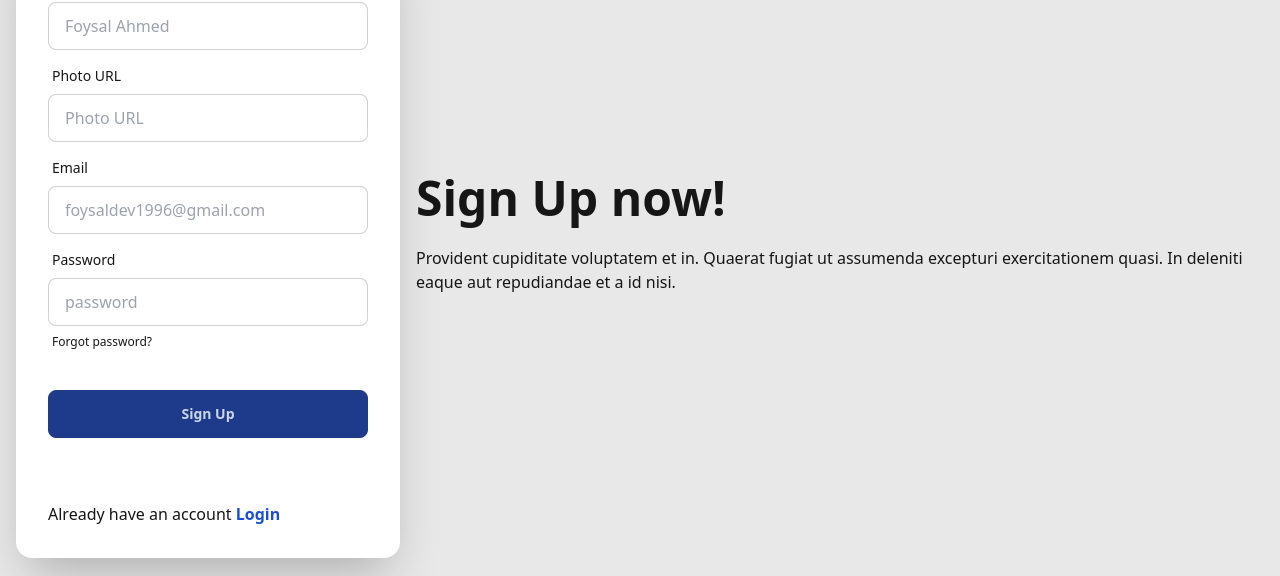
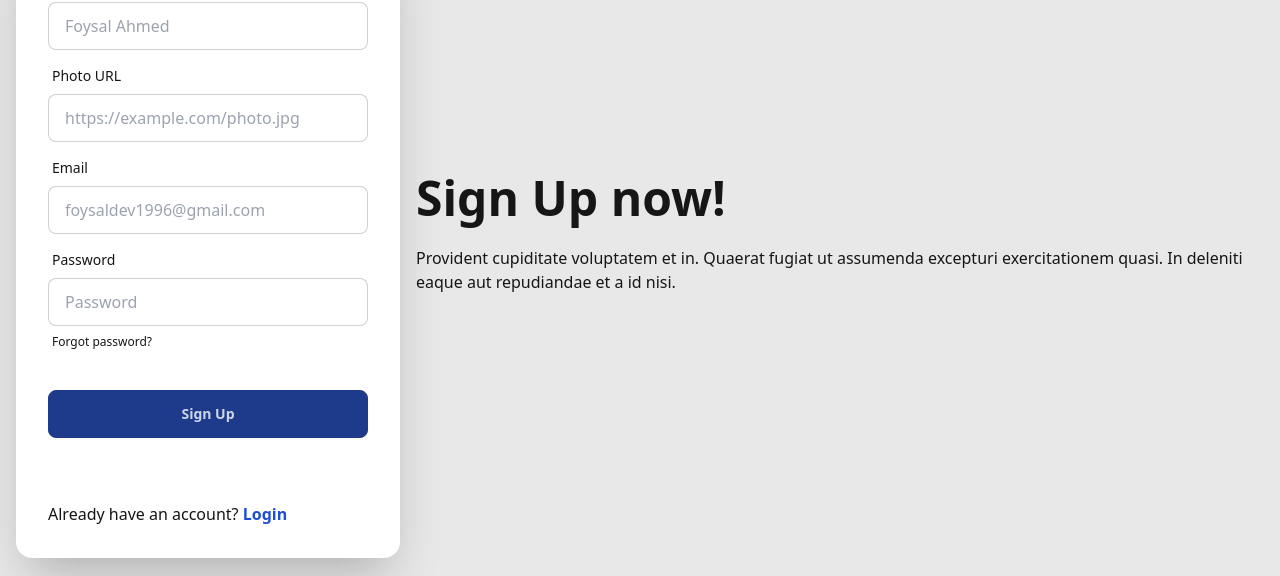
Before and after one commit to foysalcodeio/res-client, a React (Vite) app: page /signup in a window 1280 px wide. Shown: the part 154-730 px from the top of the page. Built offline with nearby package versions, Linux system fonts and the light colour scheme; no server answers.

Commit message:
working on profile

```diff
--- a/src/Components/FoodCard/FoodCard.jsx
+++ b/src/Components/FoodCard/FoodCard.jsx
@@ -2,6 +2,7 @@ import Swal from "sweetalert2";
 import useAuth from "../../hooks/useAuth";
 import { useLocation, useNavigate } from "react-router-dom";
 import useAxiosSecure from "../../hooks/useAxiosSecure";
+import useCart from "../../hooks/useCart";
 
 
 const FoodCard = ({ item }) => {
@@ -11,13 +12,11 @@ const {user} = useAuth(); //own create hooks
 const navigate = useNavigate();
 const location = useLocation();
 const axiosSecure = useAxiosSecure();
+const [, refetch] = useCart() // when you handle
 
 
-const handleAddtoCart = food => {
-  // console.log(food, user.email);
-  if(user && user.email){
-    //send cart item send to the database
-    console.log(user.email, food);
+const handleAddtoCart = () => {
+  if (user && user.email) {
     const cartItem = {
       menuId: _id,
       email: user.email,
@@ -25,10 +24,10 @@ const handleAddtoCart = food => {
       image,
       price
     }
+
     axiosSecure.post('/carts', cartItem)
       .then(res => {
-      console.log(res.data);
-      if(res.data.insertedId){
+        if (res.data.insertedId) {
           Swal.fire({
             position: "top-end",
             icon: "success",
@@ -36,13 +35,13 @@ const handleAddtoCart = food => {
             showConfirmButton: false,
             timer: 1500
           });
+          refetch(); // Refresh the cart data
         }
-    })
-  }
-  else{
+      });
+  } else {
     Swal.fire({
-      title: "You are not login",
-      text: "please login to add to the cart",
+      title: "You are not logged in",
+      text: "Please login to add items to your cart",
       icon: "warning",
       showCancelButton: true,
       confirmButtonColor: "#3085d6",
@@ -50,8 +49,7 @@ const handleAddtoCart = food => {
       confirmButtonText: "Yes, login!"
     }).then((result) => {
       if (result.isConfirmed) {
-        //send to the login page
-        navigate('/login', {state: {from: location}})
+        navigate('/login', { state: { from: location } })
       }
     });
   }
@@ -75,7 +73,7 @@ const handleAddtoCart = food => {
         </p>
         <div className='card-actions'>
           <button
-          onClick={() => handleAddtoCart(item) }
+          onClick={handleAddtoCart}
           className='btn btn-accent'>Add to Cart</button>
         </div>
       </div>
--- a/src/Pages/SignUp/SignUp.jsx
+++ b/src/Pages/SignUp/SignUp.jsx
@@ -13,32 +13,41 @@ const SignUp = () => {
     formState: { errors }
   } = useForm({ mode: 'onTouched' })
 
-  const {createUser, updateUserProfile} = useContext(AuthContext);
-  const navigate = useNavigate();
+  const { createUser, updateUserProfile } = useContext(AuthContext)
+  const navigate = useNavigate()
 
-  const onSubmit = data => {
+  const onSubmit = (data) => {
     console.log(data)
     createUser(data.email, data.password)
-    .then(result => {
-        const loggedUser = result.user;
-        console.log(loggedUser);
+      .then((result) => {
+        const loggedUser = result.user
+        console.log(loggedUser)
         updateUserProfile(data.name, data.photoURL)
           .then(() => {
             console.log('user profile info updated')
-          reset();
+            reset()
             Swal.fire({
-            position: "top-end",
-            icon: "success",
-            title: "User created successfull",
+              position: 'top-end',
+              icon: 'success',
+              title: 'User created successfully',
               showConfirmButton: false,
               timer: 1500
-          });
-          navigate('/');
             })
-        .catch(error => console.log(error))
+            navigate('/')
+          })
+          .catch((error) => {
+            console.error('Profile update error:', error)
+          })
+      })
+      .catch((error) => {
+        console.error('Signup error:', error)
+        Swal.fire({
+          icon: 'error',
+          title: 'Oops...',
+          text: error.message
+        })
       })
   }
-
 
   return (
     <>
@@ -58,77 +67,82 @@ const SignUp = () => {
           <div className='card bg-base-100 w-full max-w-sm shrink-0 shadow-2xl'>
             <form onSubmit={handleSubmit(onSubmit)} className='card-body'>
 
+              {/* Name Field */}
               <div className='form-control'>
                 <label className='label'>
                   <span className='label-text'>Name</span>
                 </label>
                 <input
                   type='text'
-                  name='name'
-                  {...register('name', { required: true })}
                   placeholder='Foysal Ahmed'
                   className='input input-bordered'
-                  required
+                  {...register('name', { required: 'Name is required' })}
                 />
                 {errors.name && (
-                  <span className='text-red-500'>This field is required</span>
+                  <span className='text-red-500'>{errors.name.message}</span>
                 )}
               </div>
 
+              {/* Photo URL Field */}
               <div className='form-control'>
                 <label className='label'>
                   <span className='label-text'>Photo URL</span>
                 </label>
                 <input
                   type='text'
-                  {...register('photoURL', { required: true })}
-                  placeholder='Photo URL'
+                  placeholder='https://example.com/photo.jpg'
                   className='input input-bordered'
-                  required
+                  {...register('photoURL', { required: 'Photo URL is required' })}
                 />
+                {errors.photoURL && (
+                  <span className='text-red-500'>{errors.photoURL.message}</span>
+                )}
               </div>
 
-
-
+              {/* Email Field */}
               <div className='form-control'>
                 <label className='label'>
                   <span className='label-text'>Email</span>
                 </label>
                 <input
                   type='email'
-                  name='email'
-                  {...register('email', { required: true })}
                   placeholder='foysaldev1996@gmail.com'
                   className='input input-bordered'
-                  required
+                  {...register('email', { required: 'Email is required' })}
                 />
+                {errors.email && (
+                  <span className='text-red-500'>{errors.email.message}</span>
+                )}
               </div>
 
+              {/* Password Field */}
               <div className='form-control'>
                 <label className='label'>
                   <span className='label-text'>Password</span>
                 </label>
                 <input
                   type='password'
+                  placeholder='Password'
+                  className='input input-bordered'
                   {...register('password', {
-                    required: true,
-                    minLength: 6,
-                    maxLength: 20,
-                    pattern: /^[A-Za-z]+$/i
+                    required: 'Password is required',
+                    minLength: {
+                      value: 6,
+                      message: 'Password must be at least 6 characters'
+                    },
+                    maxLength: {
+                      value: 20,
+                      message: 'Password must be less than 20 characters'
+                    },
+                    pattern: {
+                      value: /^(?=.*[A-Za-z])(?=.*\d)[A-Za-z\d@$!%*?&]{6,20}$/,
+                      message:
+                        'Password must contain letters and numbers'
+                    }
                   })}
-                  placeholder='password'
-                  className='input input-bordered'
-                  required
                 />
-                {errors.password?.type === 'minLength' && (
-                  <p className='text-red-600'>
-                    password length min 6 required{' '}
-                  </p>
-                )}
-                {errors.password?.type === 'maxLength' && (
-                  <p className='text-red-600'>
-                    password length max 20 required{' '}
-                  </p>
+                {errors.password && (
+                  <p className='text-red-600'>{errors.password.message}</p>
                 )}
 
                 <label className='label'>
@@ -137,6 +151,8 @@ const SignUp = () => {
                   </a>
                 </label>
               </div>
+
+              {/* Submit Button */}
               <div className='form-control mt-6'>
                 <input
                   className='btn btn-primary'
@@ -145,8 +161,15 @@ const SignUp = () => {
                 />
               </div>
             </form>
+
+            {/* Link to Login */}
             <div className='card-body'>
-            <p>Already have an account <Link className='text-blue-700 font-bold' to="/login">Login</Link> </p>
+              <p>
+                Already have an account?{' '}
+                <Link className='text-blue-700 font-bold' to='/login'>
+                  Login
+                </Link>
+              </p>
             </div>
           </div>
         </div>
--- a/src/hooks/useCart.jsx
+++ b/src/hooks/useCart.jsx
@@ -6,14 +6,14 @@ const useCart = () => {
     // tan stack query
     const axiosSecure = useAxiosSecure()
     const {user} = useAuth()
-    const {data: cart=[]} = useQuery({
+    const { refetch, data: cart=[]} = useQuery({
         queryKey: ['cart', user?.email], // it's look like cash, doesn't reload again and again
         queryFn: async () => {
             const res = await axiosSecure.get(`/carts?email=${user.email}`)
             return res.data
         }
     })
-    return [cart]
+    return [cart, refetch]
 };
 
 export default useCart;
```
Lines whose indentation alone changed are shown as unchanged.
